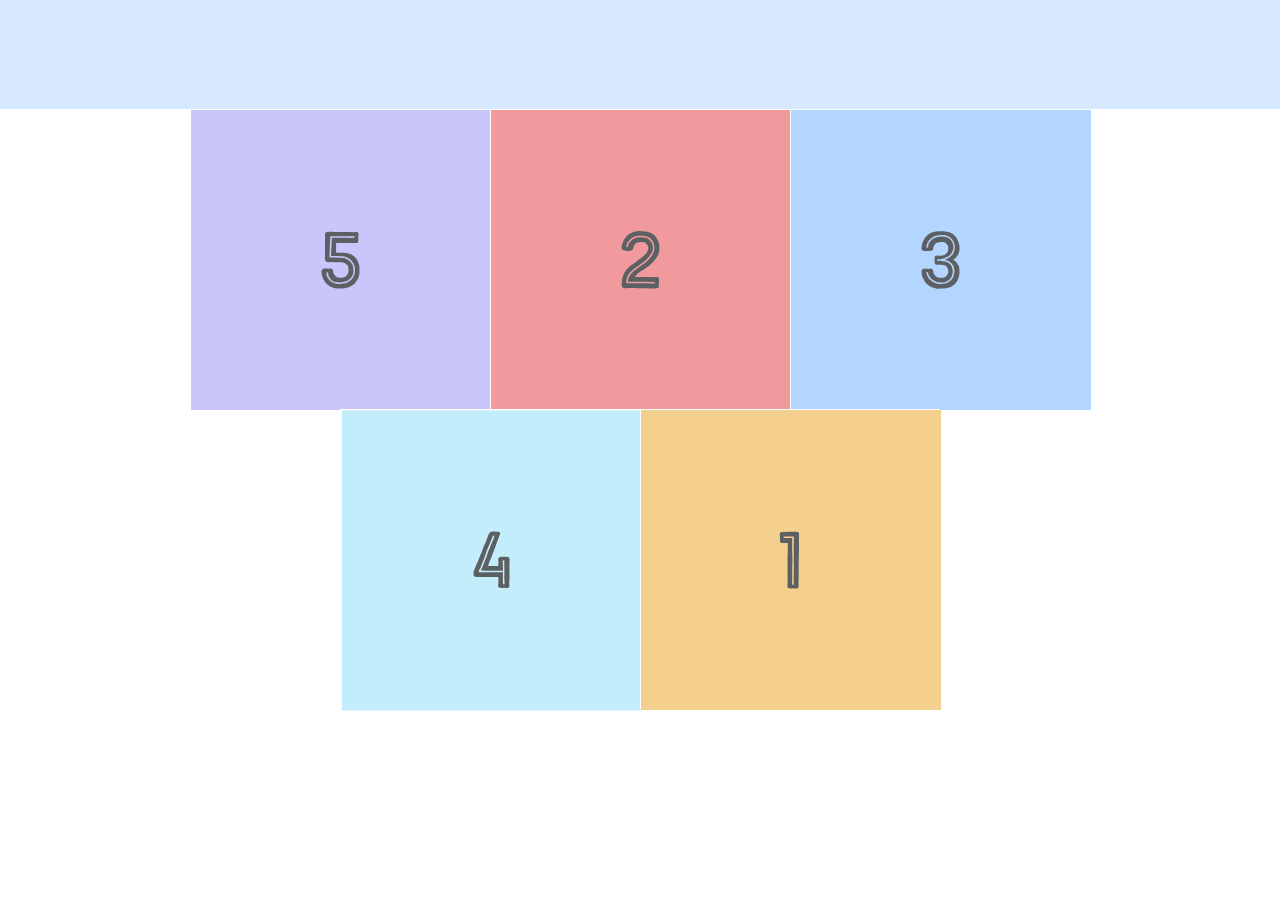
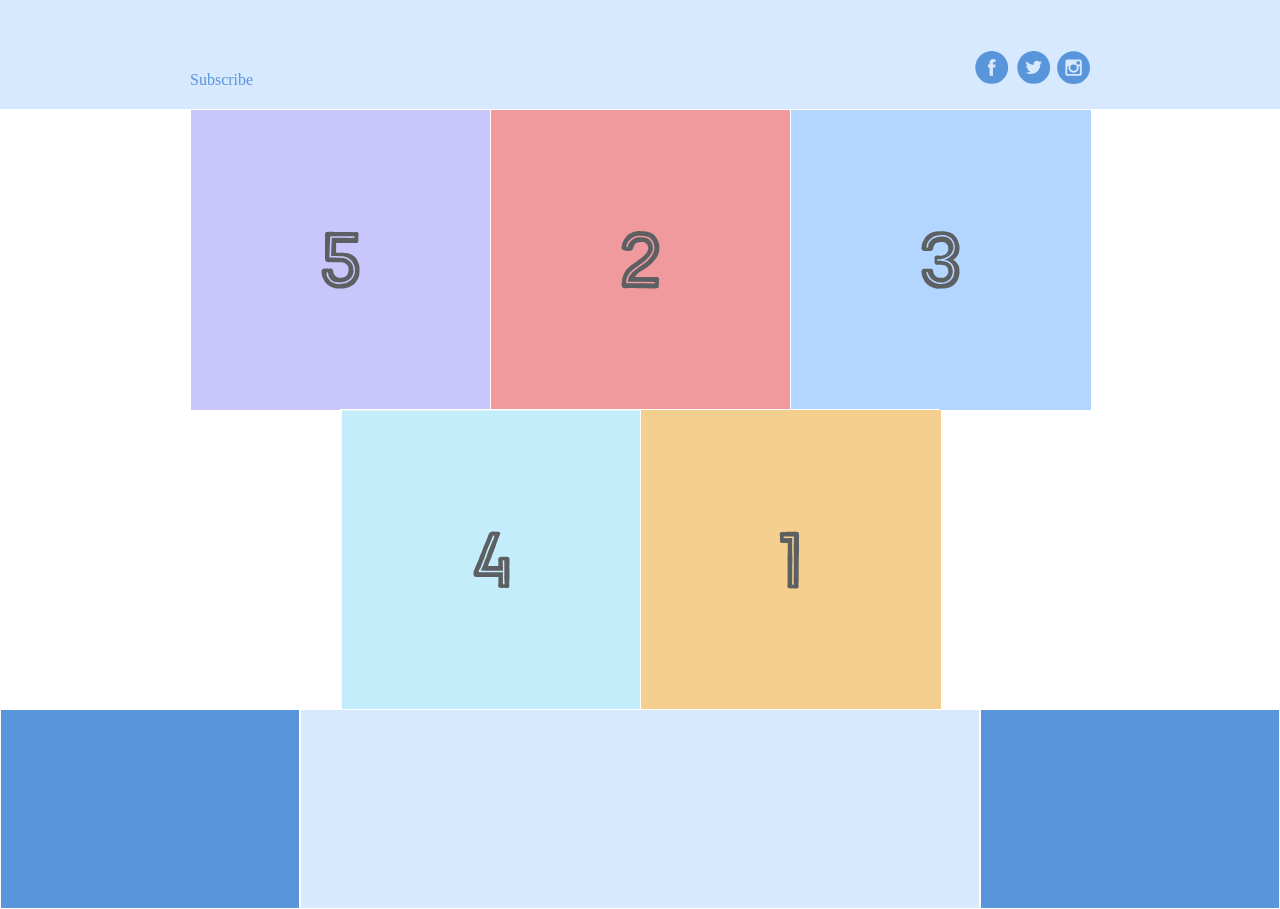
Before and after one commit to LochNessa131/Flexbox_Practice, a plain HTML site: page index.html in a window 1280 px wide. Shown: the part 249-1158 px from the top of the page. Before the commit the page ends 964 px from the top, so only its background shows below. Drawn offline with Linux system fonts and the light colour scheme.

Commit message:
Add element to make HTML look cleaner

```diff
--- a/style.css
+++ b/style.css
@@ -25,6 +25,12 @@
 
 .login {
   margin-left: 20px;
+}
+
+.social,
+.subscribe {
+  align-self: flex-end;
+  margin-bottom: 20px;
 }
 
 .header-container {
@@ -69,3 +75,26 @@
   width: 300px;
   height: 300px;
 }
+
+.footer {
+  display: flex;
+  justify-content: space-between;
+}
+
+.footer-item {
+  border: 1px solid #fff;
+  background-color: #D6E9FE;
+  height: 200px;
+  flex: 1;
+}
+
+.footer-one,
+.footer-three {
+  background-color: #5995DA;
+  flex: initial;
+  width: 300px;
+}
+
+.signup {
+  margin-left: auto;
+}
```
